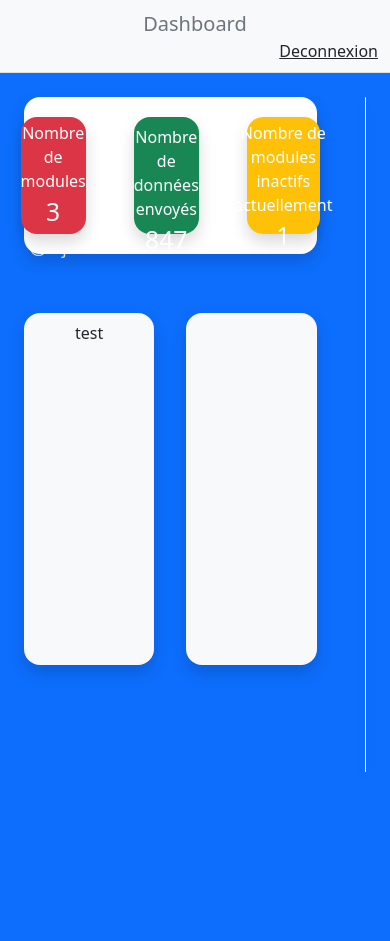
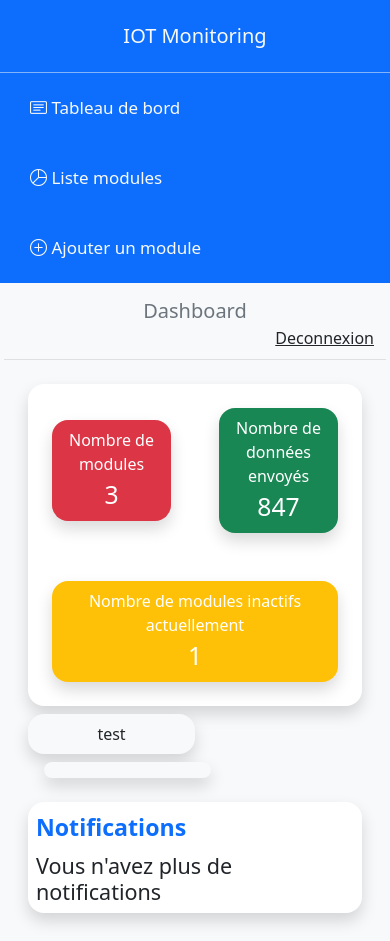
Before and after one commit to NicolasSegond/project-monitoring, a PHP site: page /projet-monitoring/index.php?uc=tableauBord&action=afficherTableau in a window 390 px wide. Before the commit the page ends 772 px from the top, so only its background shows below. Run offline with PHP 8.4, Linux system fonts and the light colour scheme; a user stored in the database is signed in; data comes from the database, SQL or seed files in the repository; data that the repository does not hold is empty; some libraries are stand-ins or nearby versions.

Commit message:
responsiveness

```diff
--- a/assets/css/dashboard.css
+++ b/assets/css/dashboard.css
@@ -1,11 +1,3 @@
-.sidebar .nav-link {
-    color: #fff;
-}
-
-.content {
-    padding: 20px;
-}
-
 .nav-link {
     font-size: 17px;
     line-height: 40px;
@@ -235,9 +227,17 @@
     color: #039BE5;
 }
 
-@media (max-width: 380px) {
+@media (max-width: 780px) {
     .wrapper {
         margin: 30px 20px;
         padding: 40px 15px 15px 15px;
     }
+
+    .responsive-fixed{
+        position: relative !important;
+    }
+
+    .responsive-absolute{
+        position: relative !important;
+    }
 }
--- a/assets/js/dashboard.js
+++ b/assets/js/dashboard.js
@@ -19,4 +19,24 @@ function creerGraphiqueTemperature($data,$labels) {
             }
         }
     });
+
+    new Chart(document.getElementById("myChart2"), {
+        type: 'line',
+        data: {
+            labels: $labels,
+            datasets: [
+                {
+                    data: $data,
+                    label: "Température",
+                    borderColor: "#3cba9f",
+                    fill: true
+                }]
+        },
+        options: {
+            title: {
+                display: true,
+                text: 'Chart JS Line Chart Example'
+            }
+        }
+    });
 }
--- a/controleurs/c_listeModules.php
+++ b/controleurs/c_listeModules.php
@@ -8,7 +8,6 @@ switch($action){
     case 'listeModules':{
         $id = $_SESSION['id'];
         $lesModules = recupererModules($id);
-        var_dump($id);
         include("vues/v_listeModules.php");
 		break;
     }
@@ -16,7 +15,7 @@ switch($action){
         $idModule = $_GET['id'];
         $module = recupererInfosModules($idModule);
         $temp = recupererTemperature($idModule);
-        $heures = json_encode($temp['heures']);
+        $heures = json_encode(array_reverse($temp['heures']));
         $data = json_encode($temp['mesures']);
         include("vues/detailsModule.php");
         break;
--- a/vues/dashboard.php
+++ b/vues/dashboard.php
@@ -18,28 +18,28 @@
     <div class="container-fluid">
         <div class="row">
             <!-- Sidebar -->
-            <div class="col-md-2 sidebar p-0 bg-primary position-fixed h-100">
+            <div class="col-md-2 sidebar p-0 bg-primary position-fixed h-100 responsive-fixed">
                 <div class="d-flex justify-content-center align-items-center p-4 border-bottom border-light border-opacity-50">
                     <h5 class="mb-0 text-light">IOT Monitoring</h5>
                 </div>
                 <ul class="nav flex-column">
                     <li class="nav-item">
-                        <a href="http://localhost/projet-monitoring/index.php?uc=tableauBord&action=afficherTableau" class="nav-link">
+                        <a href="http://localhost/projet-monitoring/index.php?uc=tableauBord&action=afficherTableau" class="nav-link text-light">
                             <i class="bi bi-card-text"></i> Tableau de bord
                         </a>
                     </li>
                     <li class="nav-item">
-                        <a class="nav-link" href="http://localhost/projet-monitoring/index.php?uc=listeModule&action=listeModules"> <i class="bi bi-pie-chart"></i> Liste modules</a>
+                        <a class="nav-link text-light" href="http://localhost/projet-monitoring/index.php?uc=listeModule&action=listeModules"> <i class="bi bi-pie-chart"></i> Liste modules</a>
                     </li>
                     <li class="nav-item">
-                        <a class="nav-link" href="http://localhost/projet-monitoring/index.php?uc=creationModule&action=creerModule"><i class="bi bi-plus-circle"></i> Ajouter un module</a>
+                        <a class="nav-link text-light" href="http://localhost/projet-monitoring/index.php?uc=creationModule&action=creerModule"><i class="bi bi-plus-circle"></i> Ajouter un module</a>
                     </li>
 
                 </ul>
             </div>
 
             <!-- Contenu principal -->
-            <div class="col-md-10 content p-0 h-100 position-absolute end-0">
+            <div class="col-md-10 content p-1 h-100 position-absolute end-0 responsive-absolute">
                 <nav class="navbar navbar-expand-lg bg-light w-100" style="height: 73px; border-bottom: 1px solid rgba(0,0,0,.1);">
                     <div class="container-fluid d-flex justify-content-center align-items-center">
                         <span class="fs-5 text-secondary">Dashboard</span>
--- a/vues/v_tableauBord.php
+++ b/vues/v_tableauBord.php
@@ -1,21 +1,21 @@
-<div class="d-flex h-100 max-height">
-    <div class="d-flex flex-column w-75 m-4">
-        <div class="rounded-4 bg-white shadow d-flex justify-content-center align-items-center w-100 h-25">
-            <div class="rounded-4 bg-danger w-25 h-75 shadow m-4 d-flex flex-column justify-content-center align-items-center py-2">
+<div class="d-xl-flex h-100 max-height">
+    <div class="d-xl-flex flex-column w-auto h-auto m-4">
+        <div class="rounded-4 bg-white shadow d-flex flex-wrap justify-content-center align-items-center w-100 h-auto m-auto">
+            <div class="rounded-4 bg-danger w-25 h-75 shadow m-4 d-flex flex-column justify-content-center align-items-center p-2 flex-fill">
                 <p class=" text-white fs-6 mb-0 text-center"> Nombre de modules </p>
                 <p class=" text-white fs-2 mb-0"> <?php echo $nombreModules ?> </p>
             </div>
-            <div class="rounded-4 bg-success w-25 h-75 shadow m-4 d-flex flex-column align-items-center py-2">
+            <div class="rounded-4 bg-success w-25 h-75 shadow m-4 d-flex flex-column align-items-center p-2 flex-fill">
                 <p class=" text-white fs-6 mb-0 text-center"> Nombre de données envoyés </p>
                 <p class=" text-white fs-2 mb-0"> <?php echo $nombreDonnees[0] ?> </p>
             </div>
-            <div class="rounded-4 bg-warning w-25 h-75 shadow m-4 d-flex flex-column align-items-center py-1">
+            <div class="rounded-4 bg-warning w-25 h-75 shadow m-4 d-flex flex-column align-items-center p-2 flex-fill">
                 <p class=" text-white fs-6 mb-0 text-center"> Nombre de modules inactifs actuellement </p>
                 <p class=" text-white fs-2 mb-0"> <?php echo $nombreModulesInactifs[0] ?> </p>
             </div>
         </div>
-        <div class="d-flex justify-content-center align-items-center w-100 h-75">
-            <div class="rounded-4 bg-light w-50 h-75 shadow me-3 d-flex flex-column align-items-center p-2">
+        <div class="d-xl-flex mt-2 justify-content-center align-items-center w-100 h-75">
+            <div class="rounded-4 bg-light w-50 h-75 shadow me-3 mt-2 mb-2 d-flex flex-column align-items-center p-2">
                 <span> test</span>
             </div>
             <div class="rounded-4 bg-light w-50 h-75 shadow ms-3 d-flex flex-column align-items-center p-2">
```
Also changed, not shown: vues/detailsModule.php (+12 -11 lines).
